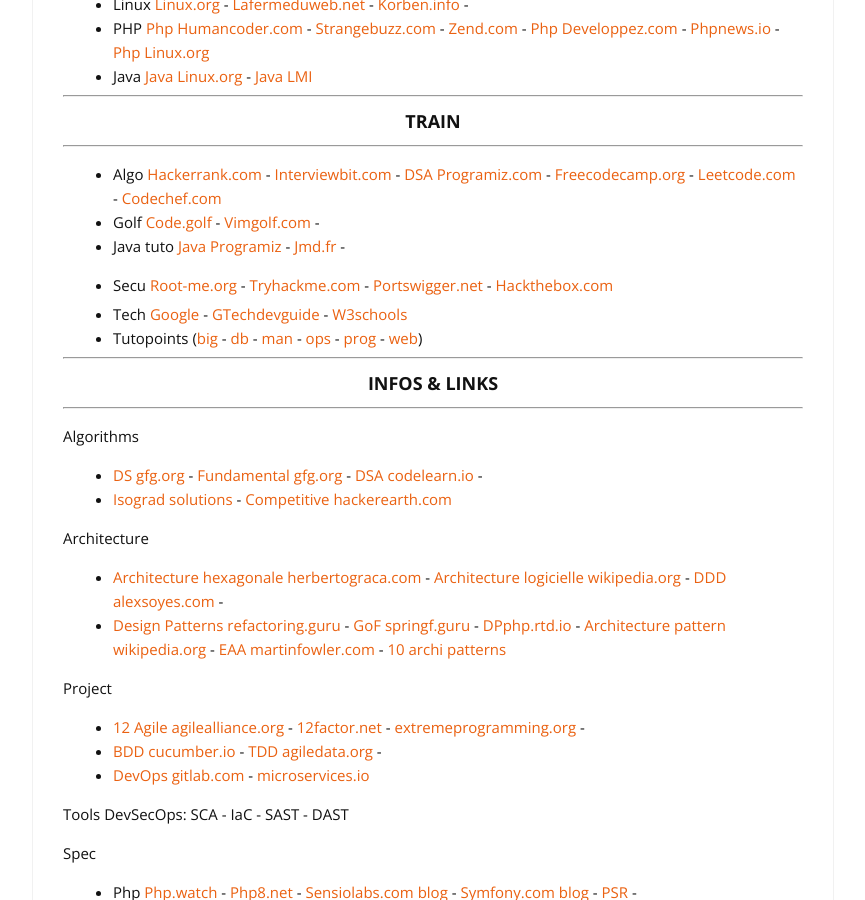
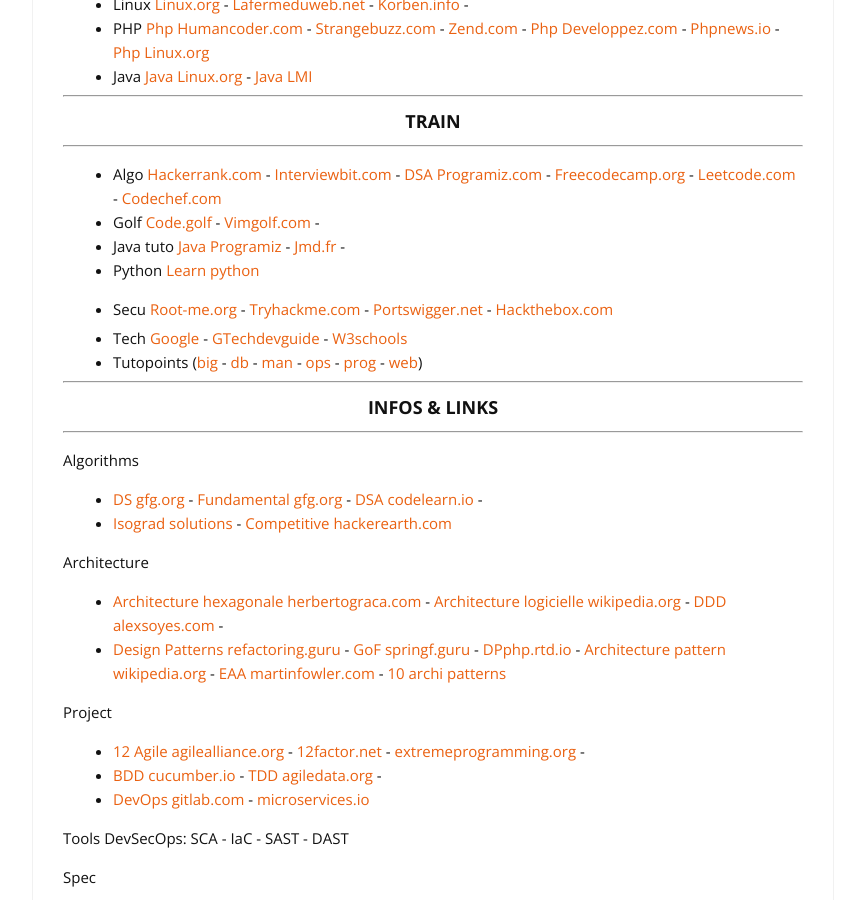
Before and after one commit to cylmat/cylmat.github.io, a Jekyll site: the page built from _pages/USEFUL.md, in a window 1280 px wide and 900 px high, scrolled down 388 px. Shown: the whole window, without its empty margins (207-1072 px from the left). Built offline with Jekyll 4.4.1, drawn with Linux system fonts in a browser that asks for light colours; nearby versions of some CDN libraries.

Commit message:
Update USEFUL.md

```diff
--- a/_pages/USEFUL.md
+++ b/_pages/USEFUL.md
@@ -25,6 +25,7 @@
 * Algo [Hackerrank.com](https://www.hackerrank.com) - [Interviewbit.com](https://www.interviewbit.com/courses/programming) - [DSA Programiz.com](https://www.programiz.com/dsa) - [Freecodecamp.org](https://www.freecodecamp.org/learn) - [Leetcode.com](https://leetcode.com/explore) - [Codechef.com](https://www.codechef.com)
 * Golf [Code.golf](https://code.golf) - [Vimgolf.com](https://www.vimgolf.com) -
 * Java tuto [Java Programiz](https://www.programiz.com/java-programming) - [Jmd.fr](https://www.jmdoudoux.fr/accueil_java.htm) -
+* Python [Learn python](https://www.learnpython.org)
 * Secu [Root-me.org](https://www.root-me.org) - [Tryhackme.com](https://tryhackme.com) - [Portswigger.net](https://portswigger.net/web-security) - [Hackthebox.com](https://www.hackthebox.com)
 
 - Tech [Google](https://developers.google.com/learn) - [GTechdevguide](https://techdevguide.withgoogle.com) - [W3schools](https://www.w3schools.com)
```
